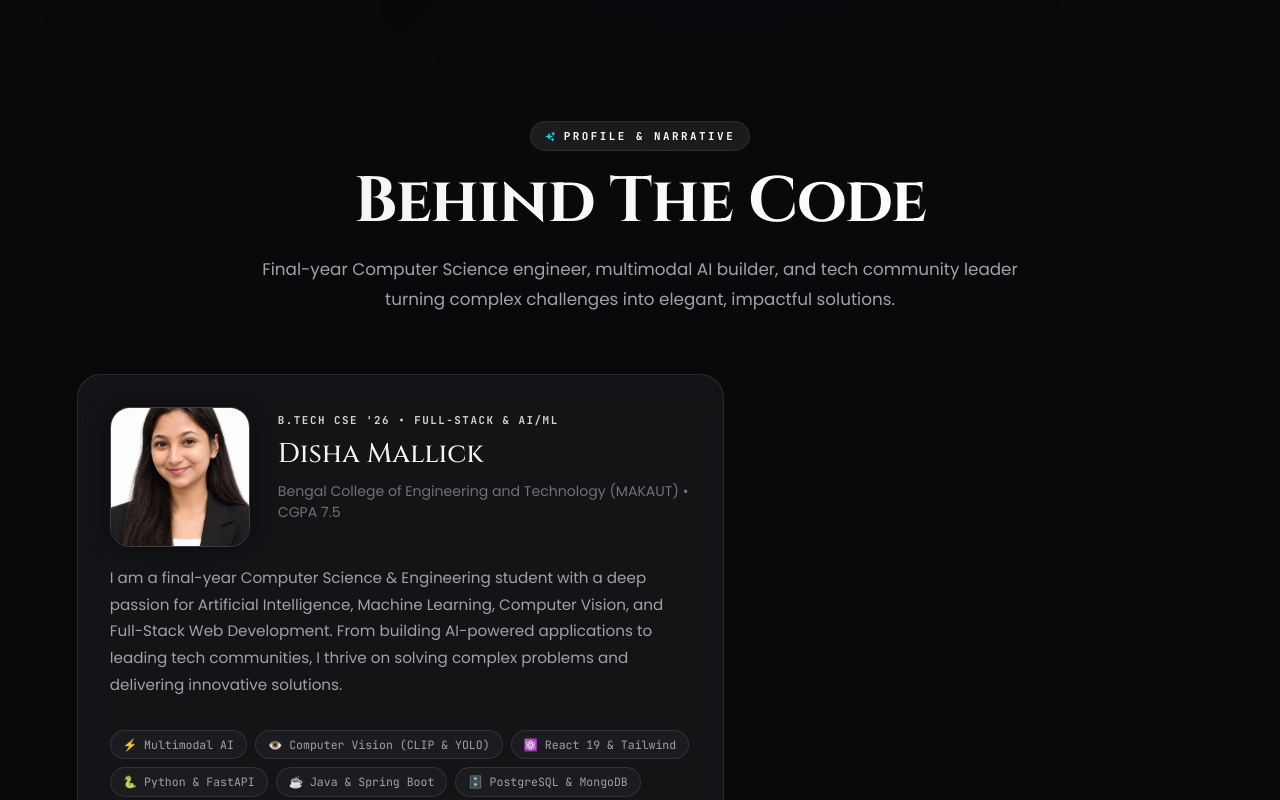
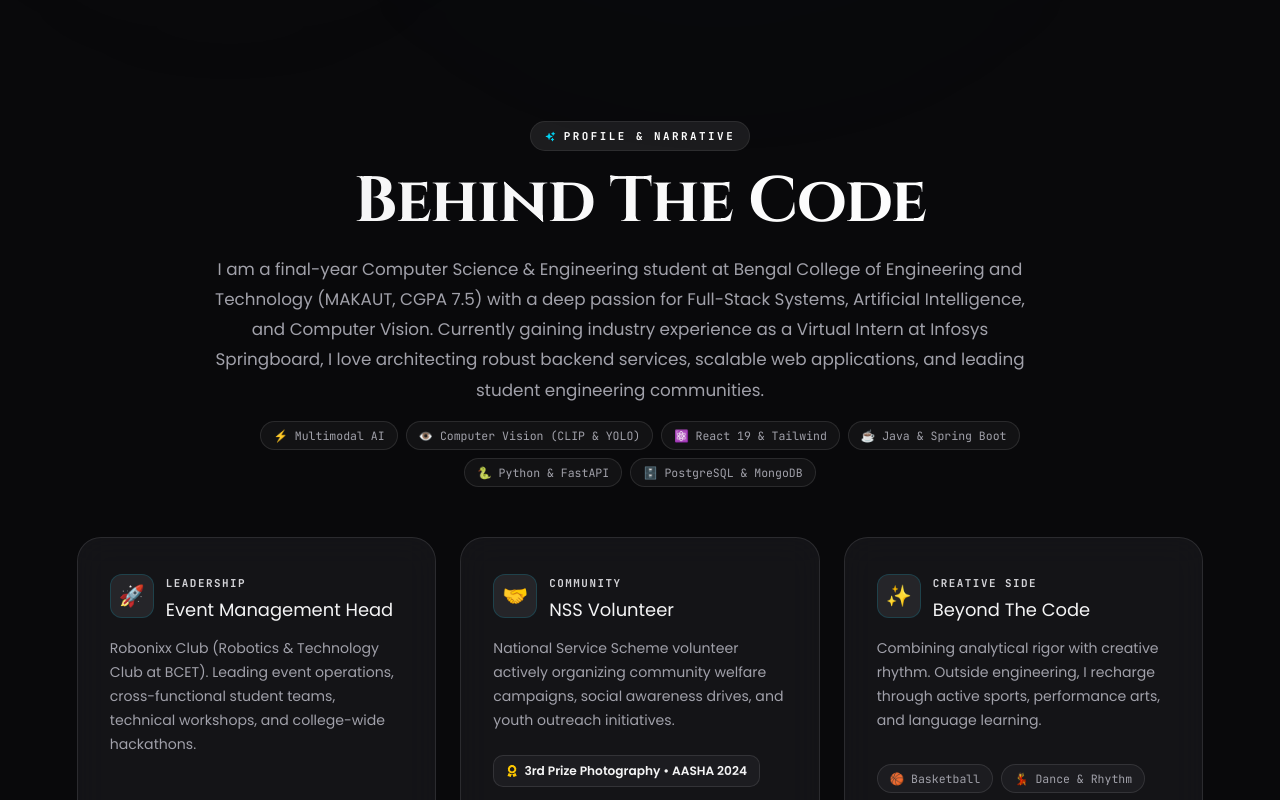
Before and after one commit to PDisha-01/Portfolio, a React (Vite) app in the folder Portfolio/: page / in a window 1280 px wide. Shown: the part 800-1600 px from the top of the page. Built offline with nearby package versions, Linux system fonts and the light colour scheme.

Commit message:
feat: streamline about section with un-carded bio and tags under Behind The Code

```diff
--- a/Portfolio/src/pages/about.css
+++ b/Portfolio/src/pages/about.css
@@ -20,9 +20,27 @@
 /* Header */
 .about-header-modern {
   text-align: center;
-  max-width: 780px;
-  margin: 0 auto 60px;
+  max-width: 860px;
+  margin: 0 auto 50px;
 }
+
+.about-header-bio {
+  color: var(--text-secondary);
+  font-size: 1.02rem;
+  line-height: 1.85;
+  margin: 0 auto 20px;
+  max-width: 820px;
+}
+
+.about-header-tags {
+  display: flex;
+  flex-wrap: wrap;
+  align-items: center;
+  justify-content: center;
+  gap: 8px;
+  margin-top: 16px;
+}
+
 
 .about-chapter-badge {
   display: inline-flex;
--- a/Portfolio/src/pages/about.jsx
+++ b/Portfolio/src/pages/about.jsx
@@ -1,7 +1,6 @@
 import { motion } from "framer-motion";
 import { FaGraduationCap, FaAward, FaTerminal, FaUsers, FaHeart, FaBasketballBall } from "react-icons/fa";
 import { HiSparkles, HiAcademicCap, HiCamera } from "react-icons/hi2";
-import dishaPortrait from "../assets/disha-portrait.jpg";
 import collegeLogo from "../assets/BCET.jpeg";
 import schoolLogo from "../assets/dps.jpeg";
 import "./about.css";
@@ -10,7 +9,7 @@ export default function About() {
   return (
     <section className="about-section" id="about">
       <div className="about-container">
-        {/* Header */}
+        {/* Header: Behind The Code + About Lines and Skills (Without any card) */}
         <motion.div
           className="about-header-modern"
           initial={{ opacity: 0, y: 25 }}
@@ -25,61 +24,21 @@ export default function About() {
 
           <h2>Behind The Code</h2>
 
-          <p>
-            Final-year Computer Science engineer, multimodal AI builder, and tech
-            community leader turning complex challenges into elegant, impactful solutions.
+          <p className="about-header-bio">
+            I am a final-year Computer Science &amp; Engineering student at Bengal College of Engineering and Technology (MAKAUT, CGPA 7.5) with a deep passion for Full-Stack Systems, Artificial Intelligence, and Computer Vision. Currently gaining industry experience as a Virtual Intern at Infosys Springboard, I love architecting robust backend services, scalable web applications, and leading student engineering communities.
           </p>
-        </motion.div>
 
-        {/* Bento Grid Row 1: Story + Terminal */}
-        <div className="about-bento-grid">
-          {/* Card 1: Story & Vision (7 Cols) */}
-          <motion.div
-            className="bento-card bento-story-card"
-            initial={{ opacity: 0, y: 30 }}
-            whileInView={{ opacity: 1, y: 0 }}
-            transition={{ duration: 0.6 }}
-            viewport={{ once: true }}
-          >
-            <div>
-              <div className="bento-story-top">
-                <div className="bento-photo-wrapper">
-                  <img
-                    src={dishaPortrait}
-                    alt="Disha Mallick"
-                    className="bento-profile-img"
-                  />
-                </div>
-
-                <div className="bento-story-info">
-                  <span className="bento-story-tag">B.TECH CSE '26 • FULL-STACK &amp; AI/ML</span>
-                  <h3>Disha Mallick</h3>
-                  <div className="bento-story-degree">
-                    Bengal College of Engineering and Technology (MAKAUT) • CGPA 7.5
-                  </div>
-                </div>
-              </div>
-
-              <p className="bento-story-bio">
-                I am a final-year Computer Science &amp; Engineering student with a deep
-                passion for Artificial Intelligence, Machine Learning, Computer Vision, and
-                Full-Stack Web Development. From building AI-powered applications to leading tech communities, I thrive on solving complex problems and delivering innovative solutions.
-              </p>
-            </div>
-
-            <div className="bento-tags">
+          <div className="about-header-tags">
             <span className="bento-tag-pill">⚡ Multimodal AI</span>
             <span className="bento-tag-pill">👁️ Computer Vision (CLIP &amp; YOLO)</span>
             <span className="bento-tag-pill">⚛️ React 19 &amp; Tailwind</span>
+            <span className="bento-tag-pill">☕ Java &amp; Spring Boot</span>
             <span className="bento-tag-pill">🐍 Python &amp; FastAPI</span>
-              <span className="bento-tag-pill">☕ Java &amp; Spring Boot</span>
             <span className="bento-tag-pill">🗄️ PostgreSQL &amp; MongoDB</span>
           </div>
         </motion.div>
 
-        </div>
-
-        {/* Bento Grid Row 2: Leadership, Community & Beyond Code */}
+        {/* Bento Grid: Leadership, Community & Beyond Code (3 Equal Cards) */}
         <div className="about-bento-grid">
           {/* Card 3: Robonixx Leadership */}
           <motion.div
```
Lines whose indentation alone changed are shown as unchanged.
